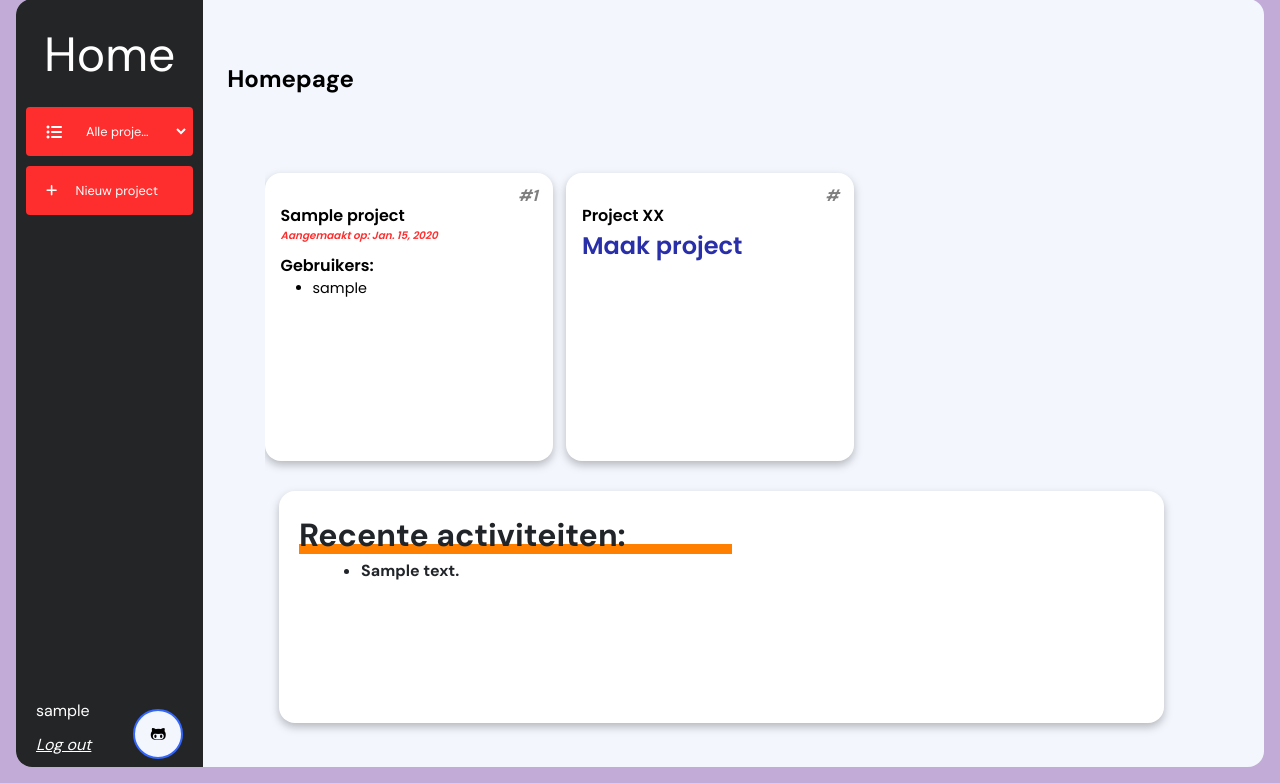
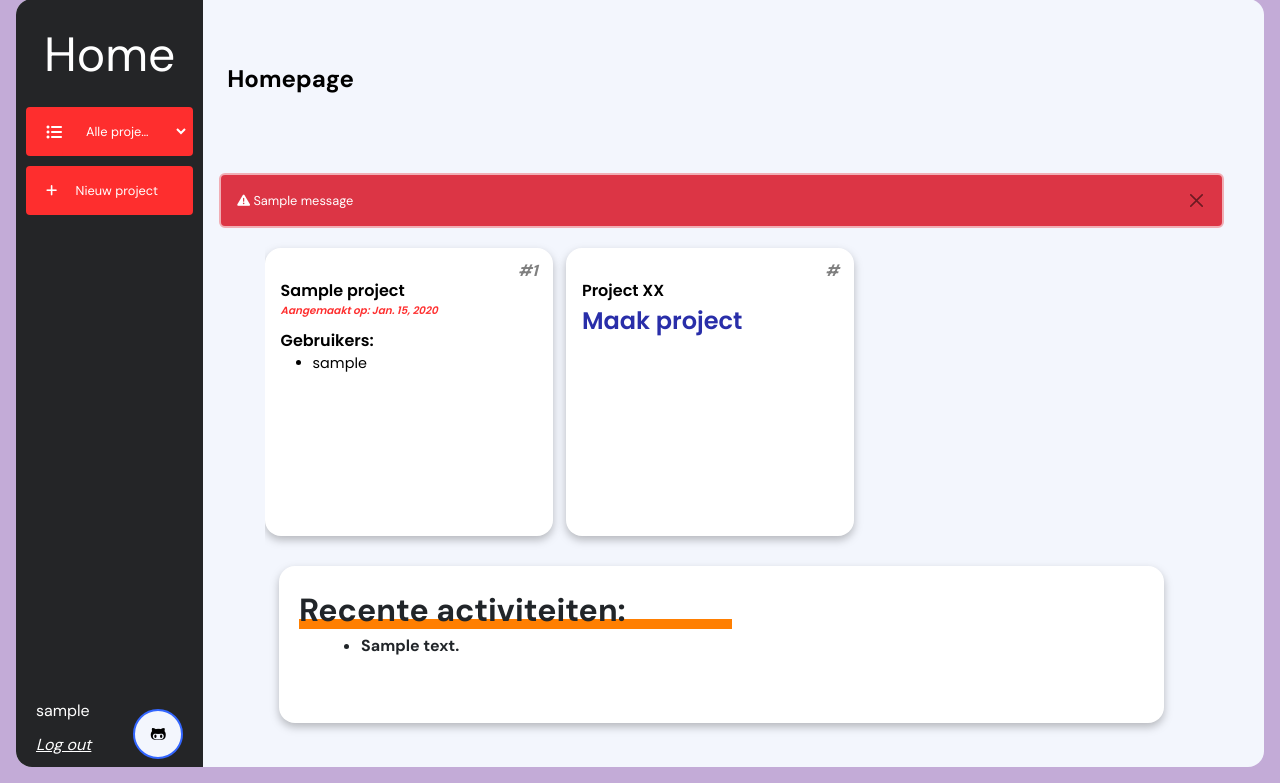
Before and after one commit to timvdlee/A4, a Django app: page / in a window 1280 px wide. Shown: the part 17-800 px from the top of the page. Run offline with Django 4.2, Linux system fonts and the light colour scheme; a user stored in the database is signed in; tables that the repository leaves empty hold one stand-in row (values such as "Sample post"); one stand-in notice (Sample message) is shown; some libraries are stand-ins or nearby versions.

Commit message:
Char limit for project name and user validation Co-authored-by: Jesse Mittertreiner <AntiCakejesCult@users.noreply.github.com>

```diff
--- a/Project_A4/ProjectApp/forms.py
+++ b/Project_A4/ProjectApp/forms.py
@@ -4,7 +4,7 @@ from django.contrib.auth import get_user_model
 
 
 class ProjectForm(forms.ModelForm):
-    name = forms.CharField(required=False)
+    name = forms.CharField(required=True,max_length=Project._meta.get_field('name').max_length)
     deadline_date = forms.DateField(
         widget=forms.DateInput(attrs={'type': 'date'}),
         required=True
--- a/Project_A4/ProjectApp/models.py
+++ b/Project_A4/ProjectApp/models.py
@@ -9,7 +9,7 @@ from django.contrib.auth.models import User
 
 class Project(models.Model):
     id = models.AutoField(primary_key=True)
-    name = models.CharField(max_length=100)
+    name = models.CharField(max_length=50)
     creation_date = models.DateField(default=datetime.date.today)
     deadline_date = models.DateField(default=datetime.date.fromisoformat('2024-01-01'))
     admin_user = models.ForeignKey(User, on_delete=models.CASCADE)
--- a/Project_A4/ProjectApp/views.py
+++ b/Project_A4/ProjectApp/views.py
@@ -10,7 +10,8 @@ import uuid
 import random
 from datetime import datetime, timedelta
 from .models import Todo, SubTodo
-
+from django.core.exceptions import ValidationError
+from django.contrib import messages
 
 # Create your views here.
 
@@ -49,8 +50,11 @@ def project(request, pk=None):
         if 'project-name-submit' in request.POST:  # project naam aanpassen
             add_to_recent(project, request.user,
                           f"{request.user} heeft project {project.name} aangepast naar {request.POST.get('name')}")
-            project.name = request.POST.get("name")
-            project.save()
+            new_name = request.POST.get("name")
+            if len(new_name) <= Project._meta.get_field('name').max_length:
+                project.name = new_name
+                project.save()
+
         elif 'todo-toevoegen-submit' in request.POST:  # Nieuwe todo aanmaken
             todo_form = TodoForm(request.POST)
             todo_form.completed = False
@@ -93,12 +97,15 @@ def project(request, pk=None):
                           f"{request.user} heeft todo {todo.name} van project {todo.project.name} opnieuw geactiveerd")
         elif 'project-add-user' in request.POST:
             project = Project.objects.get(id=request.POST.get("project_id"))
-            user = User.objects.get(username=request.POST.get("users"))
-            # user_id = user.id
-            project.members.add(user)
-            project.save()
-            add_to_recent(project, request.user,
-                          f"{request.user} heeft {user} toegevoegd aan project {project.name}")
+            user = User.objects.filter(username=request.POST.get("users"))
+            if len(user) > 0:
+                user = user[0]
+                project.members.add(user)
+                project.save()
+                add_to_recent(project, request.user,
+                            f"{request.user} heeft {user} toegevoegd aan project {project.name}")
+            else:
+                messages.error(request,"User does not exist")
 
     project_users = [{"username": user.username,
                       "role": "Admin" if user == project.admin_user else "Gebruiker",
--- a/Project_A4/static/css/style.css
+++ b/Project_A4/static/css/style.css
@@ -335,7 +335,7 @@ body {
 
 .inner-app-body {
     display: flex;
-    flex-direction: row;
+    flex-direction: column;
     height: 100%;
     overflow: hidden;
 }
@@ -411,6 +411,8 @@ body {
     font-size: var(--secondary-font-size);
     margin: 0;
     font-weight: 600;
+    overflow: hi;
+    text-overflow: ellipsis;
 }
 
 
--- a/Project_A4/templates/base.html
+++ b/Project_A4/templates/base.html
@@ -88,6 +88,19 @@
         </div>
         {% endblock app_header %}
         <div class="inner-app-body">
+          {% block messages %}
+          {% if messages %}
+          {% for message in messages %}
+          <div class="alert alert-danger bg-danger border-2 text-white mx-3 animated flipInX delay-04s d-flex align-items-center" role="alert" style="font-size: 0.8rem; margin-top:10px; margin-bottom:10px">
+            <div class="flex-grow-1">
+                <i class="fas fa-exclamation-triangle opacity-05 mr-2"></i>
+                    {{ message }}
+                  </div>
+                  <button type="button" class="btn-close" data-bs-dismiss="alert" aria-label="Close"></button>
+          {% endfor %}
+        </div>
+          {% endif %}
+      {% endblock messages %}
           {% block content %}{% endblock content %}
         </div>
       </div>
```
